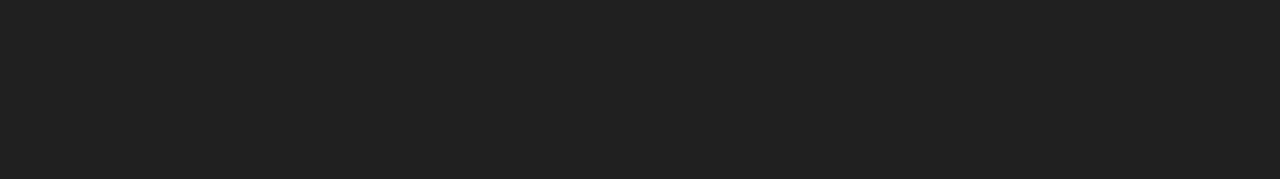
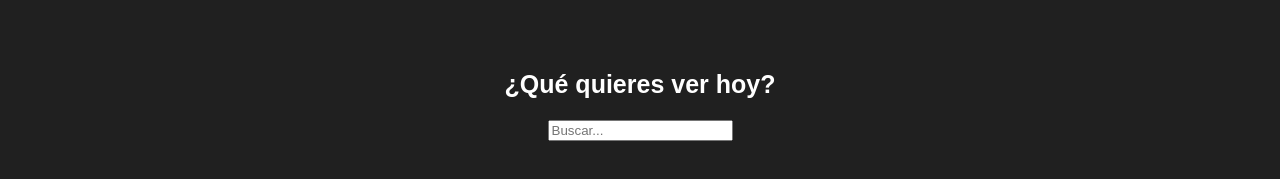
Before and after one commit to jparrot92/FlinssuVideo, a React app: page / in a window 1280 px wide. Shown: the part 155-334 px from the top of the page. Built offline with nearby package versions, Linux system fonts and the light colour scheme.

Commit message:
Estructura y Estilos del Buscador

```diff
--- /dev/null
+++ b/src/assets/styles/components/Search.scss
@@ -0,0 +1,13 @@
+.main {
+  display: flex;
+  align-items: center;
+  justify-content: center;
+  flex-direction: column;
+  height: 300px;
+  border-radius: 0px 0px 40px 40px;
+}
+
+.main__title {
+  color: white;
+  font-size: 25px;
+}
--- /dev/null
+++ b/src/components/Search.jsx
@@ -0,0 +1,11 @@
+import React from 'react';
+import '../assets/styles/components/Search.scss';
+
+const Search = () => (
+  <section className='main'>
+    <h2 className='main__title'>¿Qué quieres ver hoy?</h2>
+    <input type='text' className='input' placeholder='Buscar...' />
+  </section>
+);
+
+export default Search;
--- a/src/containers/App.jsx
+++ b/src/containers/App.jsx
@@ -1,10 +1,12 @@
 import React from 'react';
 import Header from '../components/Header';
+import Search from '../components/Search';
 import '../assets/styles/App.scss';
 
 const App = () => (
   <div className='App'>
     <Header />
+    <Search />
   </div>
 );
 
```
